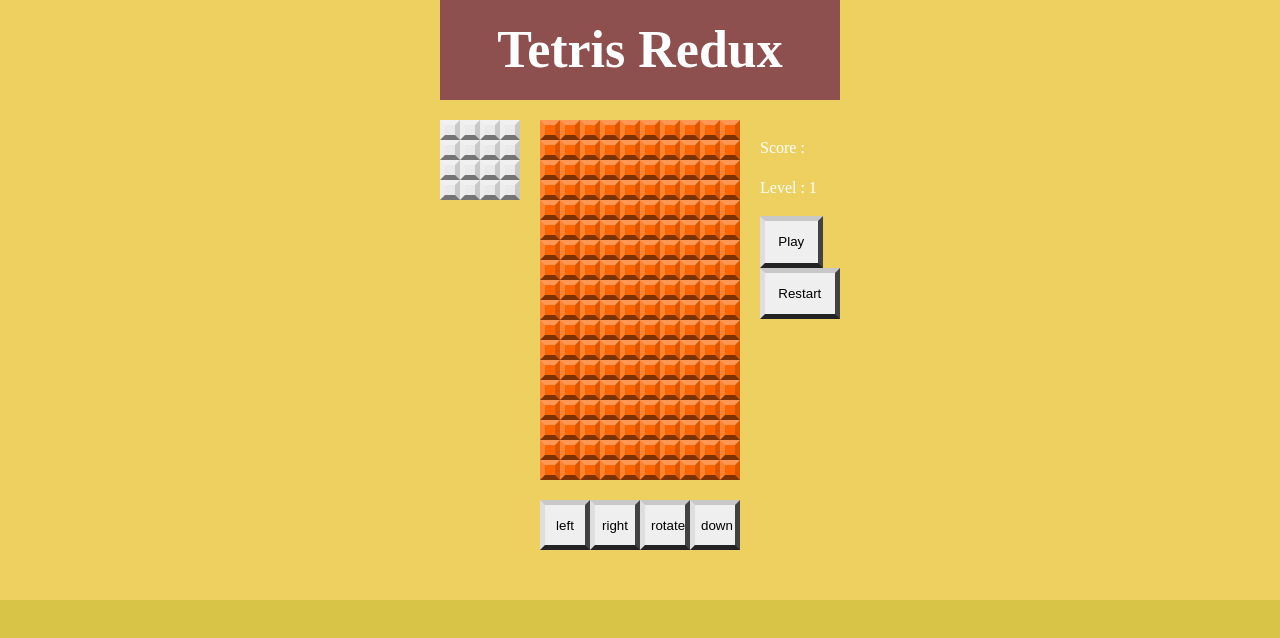
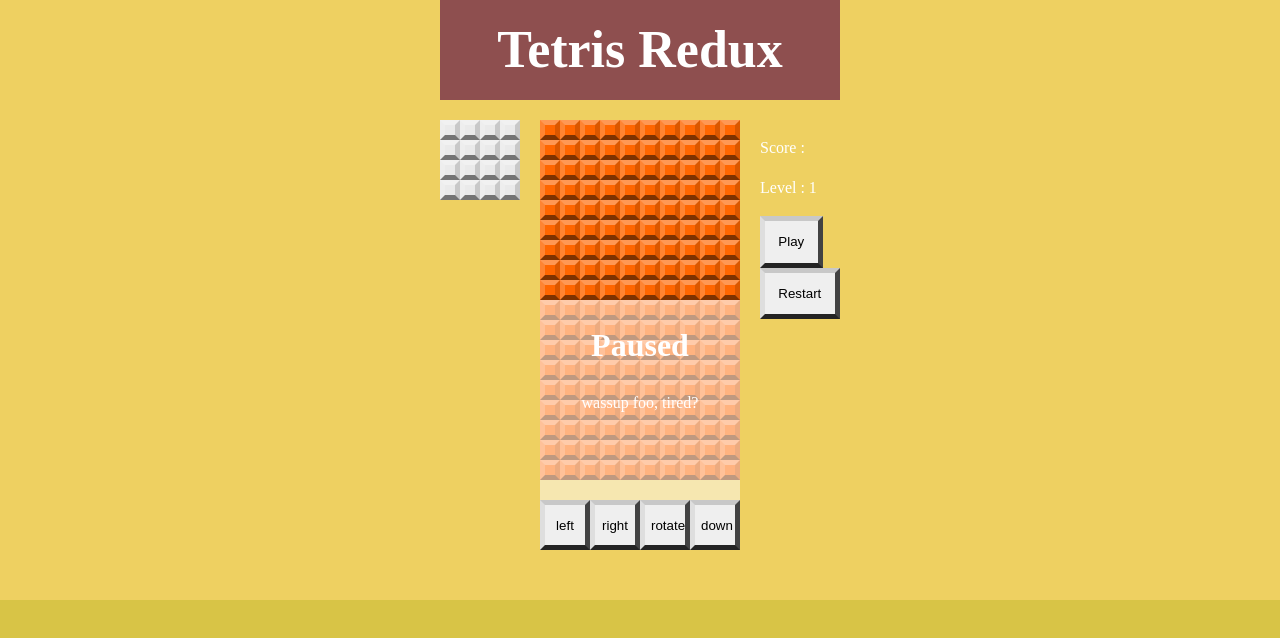
Before and after one commit to AvinashxDubey/Tetris, a React (Vite) app: page / in a window 1280 px wide. Shown: the top 638 px of the page. Built offline with nearby package versions, Linux system fonts and the light colour scheme.

Commit message:
added message popup

```diff
--- a/src/App.jsx
+++ b/src/App.jsx
@@ -1,6 +1,7 @@
 import Controls from "./components/Controls/Controls";
 import GridBoard from "./components/GridBoard/GridBoard";
 import GridSquare from "./components/GridSquare/GridSquare";
+import MessagePopup from "./components/MessagePopup/MessagePopup";
 import NextBlock from "./components/NextBlock/NextBlock";
 import ScoreBoard from "./components/ScoreBoard/ScoreBoard";
 
@@ -15,6 +16,7 @@ const App = () => {
       <NextBlock />
       <ScoreBoard />
       <Controls />
+      <MessagePopup />
     </div>
   );
 }
--- /dev/null
+++ b/src/components/MessagePopup/MessagePopup.css
@@ -0,0 +1,10 @@
+.message-popup {
+  position: absolute;
+  left: 50%;
+  top: 50%;
+  transform: translate(-50%, -50%);
+  width: calc(var(--tile-size) * 10);
+  height: calc(var(--tile-size) * 10);
+  background-color: rgba(255, 255, 255, 0.5);
+  text-align: center;
+}
--- /dev/null
+++ b/src/components/MessagePopup/MessagePopup.jsx
@@ -0,0 +1,17 @@
+import './MessagePopup.css'
+
+const MessagePopup = () => {
+
+    const random_msg = ['wassup foo, tired?', 'yo come on man, why stop?', 'you arent a quitter, are you?'];
+    const randomIndex = Math.floor(Math.random()*random_msg.length);
+    const message = random_msg[randomIndex];
+
+  return (
+    <div className='message-popup'>
+        <h1> Paused </h1>
+        <p>{message}</p>
+    </div>
+  )
+}
+
+export default MessagePopup
```
